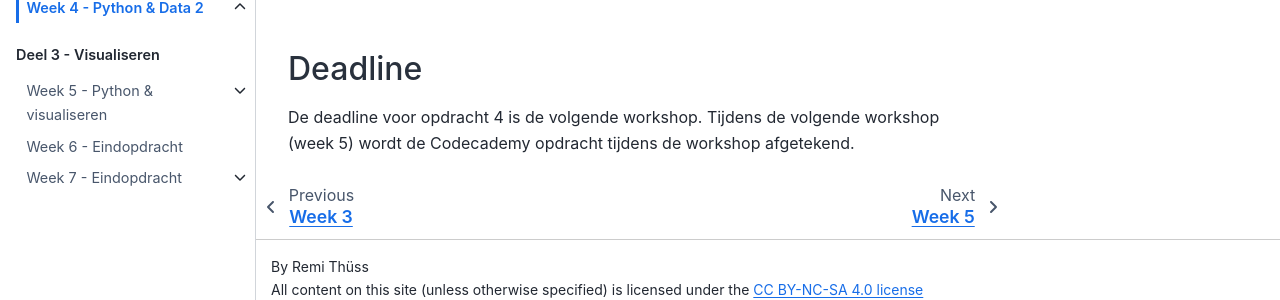
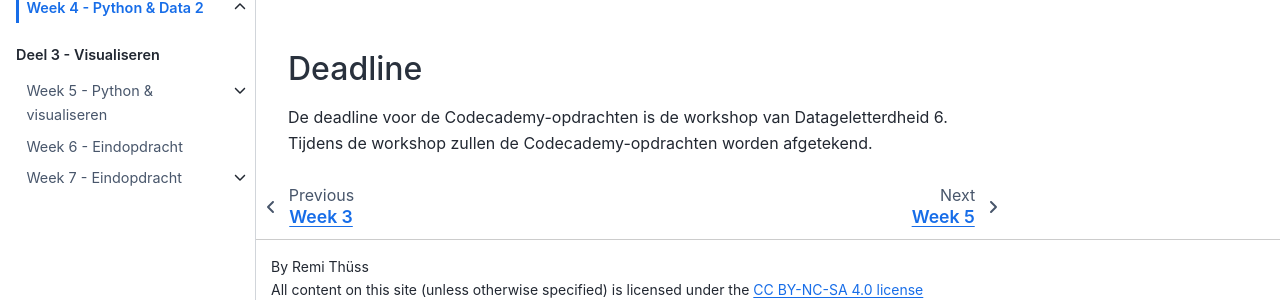
Before and after one commit to Remi-ui/python_tb, a Jupyter Book: the page built from class/week04/week04_summary.md, in a window 1280 px wide and 900 px high, scrolled down 559 px. Shown: the part 583-883 px from the top of the window. Built offline with Jupyter Book 1.0.4 settings and Sphinx 7.4.7 and the Sphinx Book theme 1.1.4, drawn with Linux system fonts in a browser that asks for light colours; pages that are not in the unit, such as notebooks, are missing from menus.

Commit message:
Update deadline information for Codecademy assignments

```diff
--- a/class/week04/week04_summary.md
+++ b/class/week04/week04_summary.md
@@ -16,4 +16,4 @@
 <iframe src="https://www.codecademy.com/courses/getting-started-with-python-for-data-science/" width="100%" height="600px" allowfullscreen></iframe>
 
 ## Deadline
-De deadline voor opdracht 4 is de volgende workshop. Tijdens de volgende workshop (week 5) wordt de Codecademy opdracht tijdens de workshop afgetekend.
+De deadline voor de Codecademy-opdrachten is de workshop van Datageletterdheid 6. Tijdens de workshop zullen de Codecademy-opdrachten worden afgetekend.
```
